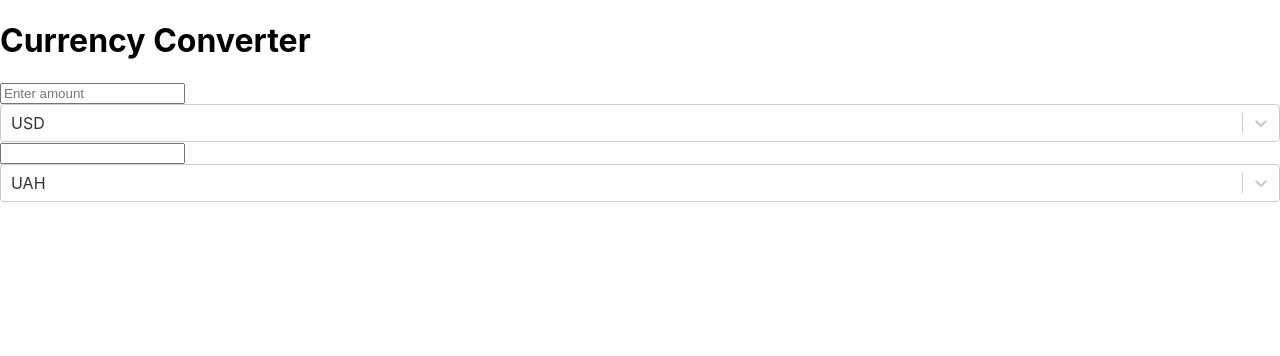
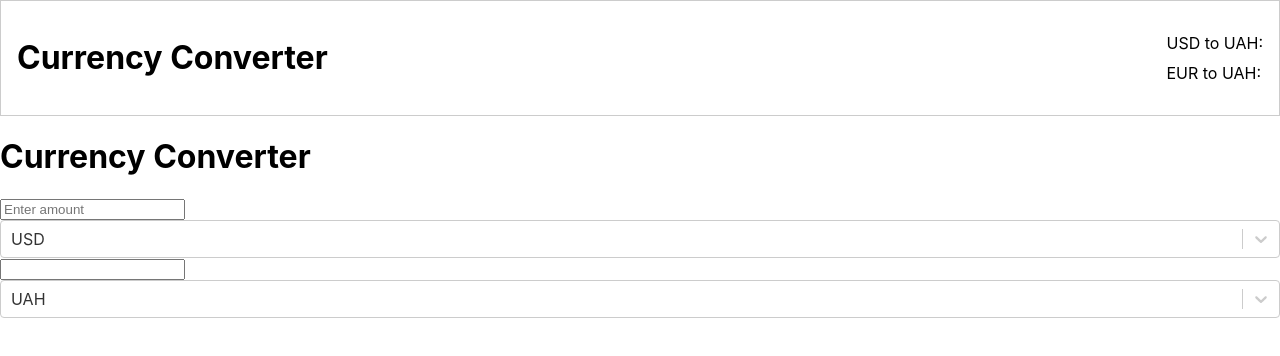
Before and after one commit to bakmaiev/tt-currency-converter, a React (Create React App) app: page / in a window 1280 px wide. Shown: the top 356 px of the page. Built offline with nearby package versions, Linux system fonts and the light colour scheme; no server answers.

Commit message:
Create Header with basic logic

```diff
--- a/src/components/Header/Header.jsx
+++ b/src/components/Header/Header.jsx
@@ -1,7 +1,36 @@
-import React from "react";
+import React, { useEffect, useState } from "react";
+import { fetchData } from "../../api/fetchCurrencies";
+import { StyledHeader, StyledRatesWrapper } from "./Header.styled";
 
 const Header = () => {
-  return <header></header>;
+  const [usdToUah, setUsdToUah] = useState(null);
+  const [eurToUah, setEurToUah] = useState(null);
+
+  useEffect(() => {
+    const fetchActualData = async () => {
+      try {
+        const usdResponce = await fetchData("USD", "UAH");
+        setUsdToUah(usdResponce);
+
+        const eurToUah = await fetchData("EUR", "UAH");
+        setEurToUah(eurToUah);
+      } catch (error) {
+        console.log(error.message);
+      }
+    };
+
+    fetchActualData();
+  }, []);
+
+  return (
+    <StyledHeader>
+      <h1>Currency Converter</h1>
+      <StyledRatesWrapper>
+        <span>USD to UAH: {usdToUah}</span>
+        <span>EUR to UAH: {eurToUah}</span>
+      </StyledRatesWrapper>
+    </StyledHeader>
+  );
 };
 
 export default Header;
--- a/src/components/Header/Header.styled.js
+++ b/src/components/Header/Header.styled.js
@@ -0,0 +1,15 @@
+import styled from "styled-components";
+
+export const StyledHeader = styled.header`
+  display: flex;
+  align-items: center;
+  justify-content: space-between;
+  padding: 16px;
+  border: 1px solid hsl(0, 0%, 80%);
+`;
+
+export const StyledRatesWrapper = styled.div`
+  display: flex;
+  flex-direction: column;
+  gap: 10px;
+`;
```
